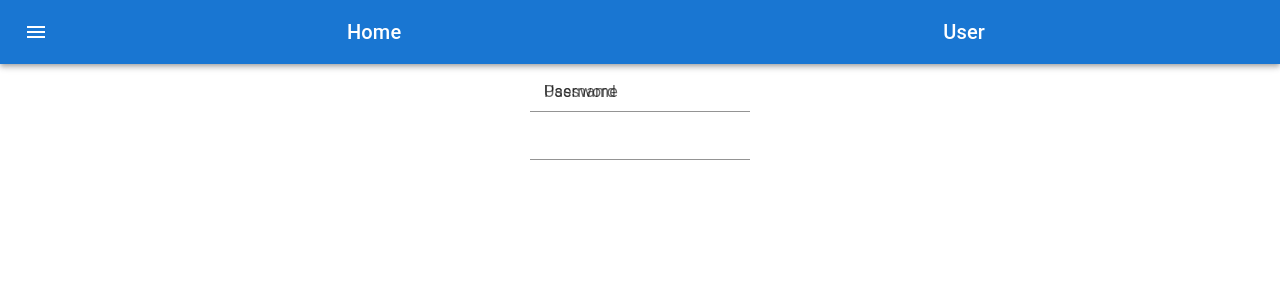
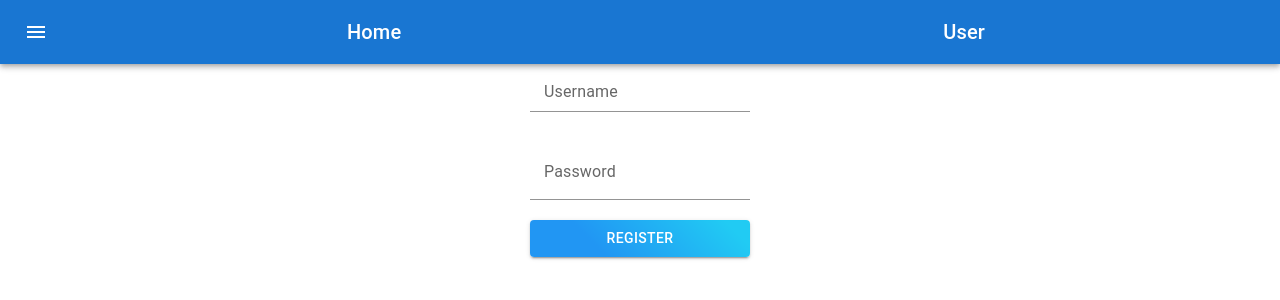
Before and after one commit to egesua/connect-hub, a React (Create React App) app: page /auth in a window 1280 px wide. Shown: the top 300 px of the page. Built offline with nearby package versions, Linux system fonts and the light colour scheme.

Commit message:
register button added.

```diff
--- a/src/components/Auth/Auth.js
+++ b/src/components/Auth/Auth.js
@@ -1,15 +1,25 @@
-import { FormControl, Input, InputLabel } from "@mui/material";
-import React from "react"
+import { Button, FormControl, Input, InputLabel } from "@mui/material";
+import React from "react";
 
 function Auth() {
   return (
     <FormControl>
-        <InputLabel>Username</InputLabel>
-        <Input />
-        <InputLabel>Password</InputLabel>
-        <Input />
+      <InputLabel>Username</InputLabel>
+      <Input />
+      <InputLabel style={{ top: 80 }}>Password</InputLabel>
+      <Input style={{ top: 40 }} />
+      <Button
+        variant="contained"
+        style={{
+          marginTop: 60,
+          background: "linear-gradient(45deg, #2196F3 30%, #21CBF3 90%",
+          color: "white",
+        }}
+      >
+        Register
+      </Button>
     </FormControl>
-  )
-};
+  );
+}
 
 export default Auth;
```
